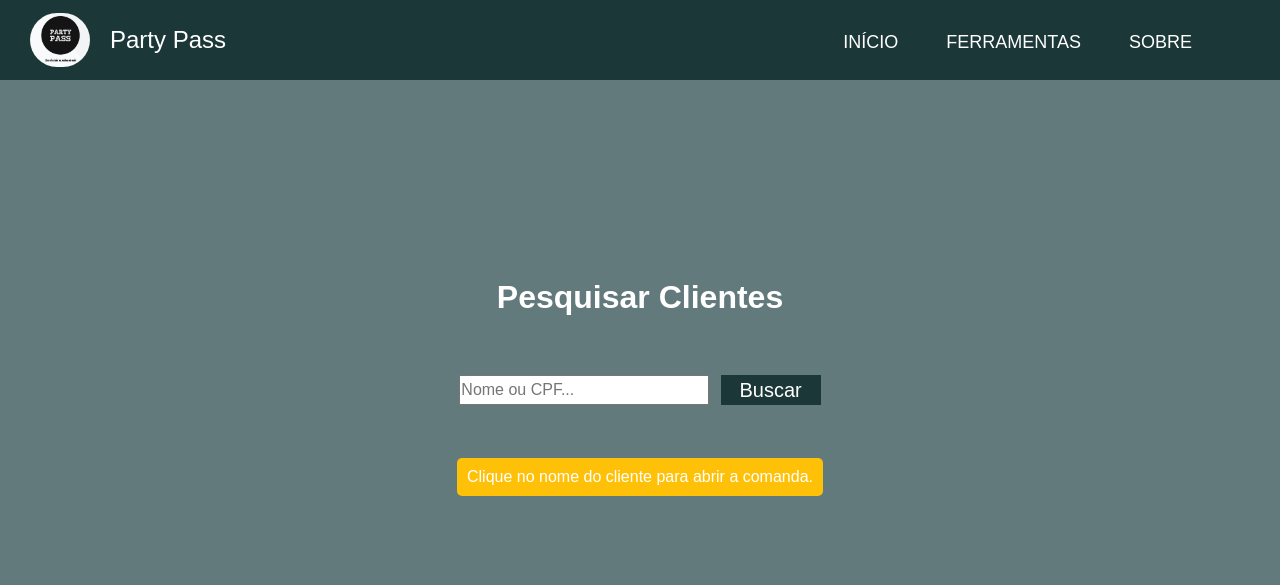
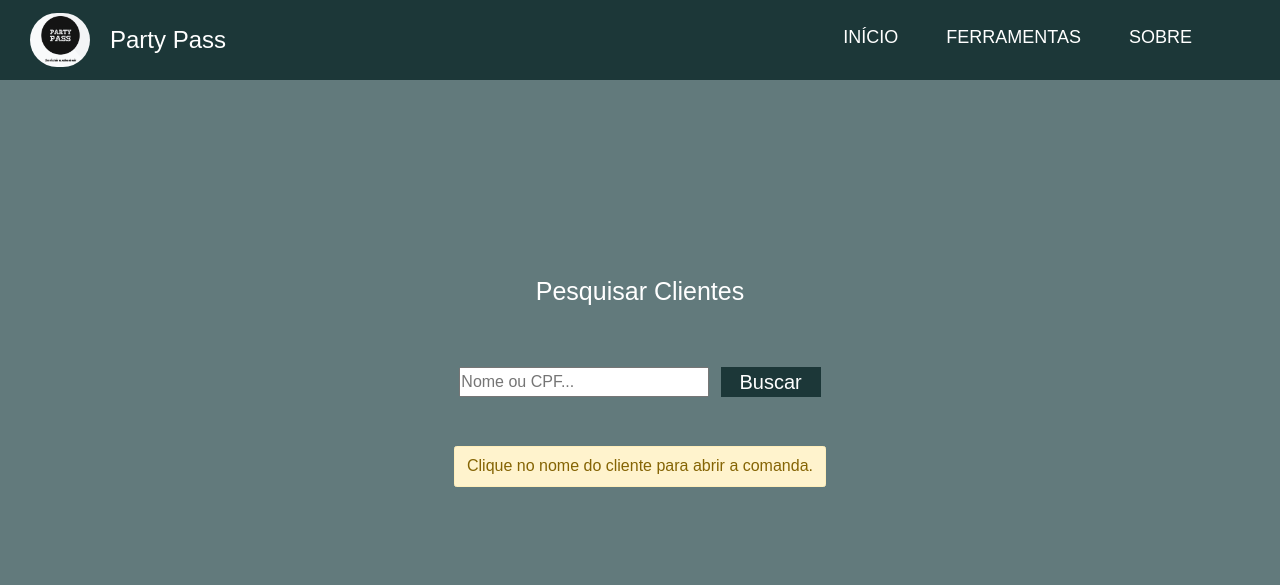
Before and after one commit to pdropaullo/Party_Pass_Web, a Django app: page /pesquisar_cliente/ in a window 1280 px wide. Shown: the top 585 px of the page. Run offline with Django 4.2, Linux system fonts and the light colour scheme; a user stored in the database is signed in; parts of the project's set-up code (start-up, migrations or seed data) failed here and were passed over; some libraries are stand-ins or nearby versions.

Commit message:
estilização da mensagem de erro

```diff
--- a/clientes/templates/pages/pesquisar_cliente.html
+++ b/clientes/templates/pages/pesquisar_cliente.html
@@ -15,6 +15,8 @@
     <script defer src="{% static 'js/jquery.mask.js'%}"></script>
     <script defer src="{% static 'js/jquery.mask.min.js'%}"></script>
     <script defer src="{% static 'js/mask.js' %}"></script>
+    <link rel="stylesheet" href="https://cdn.jsdelivr.net/npm/bootstrap@4.5.3/dist/css/bootstrap.min.css"
+        integrity="sha384-TX8t27EcRE3e/ihU7zmQxVncDAy5uIKz4rEkgIXeMed4M0jlfIDPvg6uqKI2xXr2" crossorigin="anonymous" />
     <link rel="stylesheet" href="{% static 'css/style.css' %}">
     <link rel="stylesheet" href="{% static 'css/pesquisar_cliente.css' %}">
     <link rel="stylesheet" href="{% static 'css/queries.css' %}">
@@ -77,7 +79,7 @@
                     </tr>
                     {% endfor %}
                     {% if alert_message %}
-                    <p class="alert-warning">{{ alert_message }}</p>
+                    <p class="alert alert-warning">{{ alert_message }}</p>
                     {% endif %}
                 </tbody>
             </table>
--- a/templates/static/css/pesquisar_cliente.css
+++ b/templates/static/css/pesquisar_cliente.css
@@ -152,9 +152,3 @@ tbody>tr:hover {
     cursor: pointer;
     color: yellow;
 }
-.alert-warning {
-    background-color: #ffc107;
-    color: #fff;
-    padding: 10px;
-    border-radius: 5px;
-}
```
Also changed, not shown: clientes/templates/pages/cadastrar_cliente.html (+8 -4 lines).
